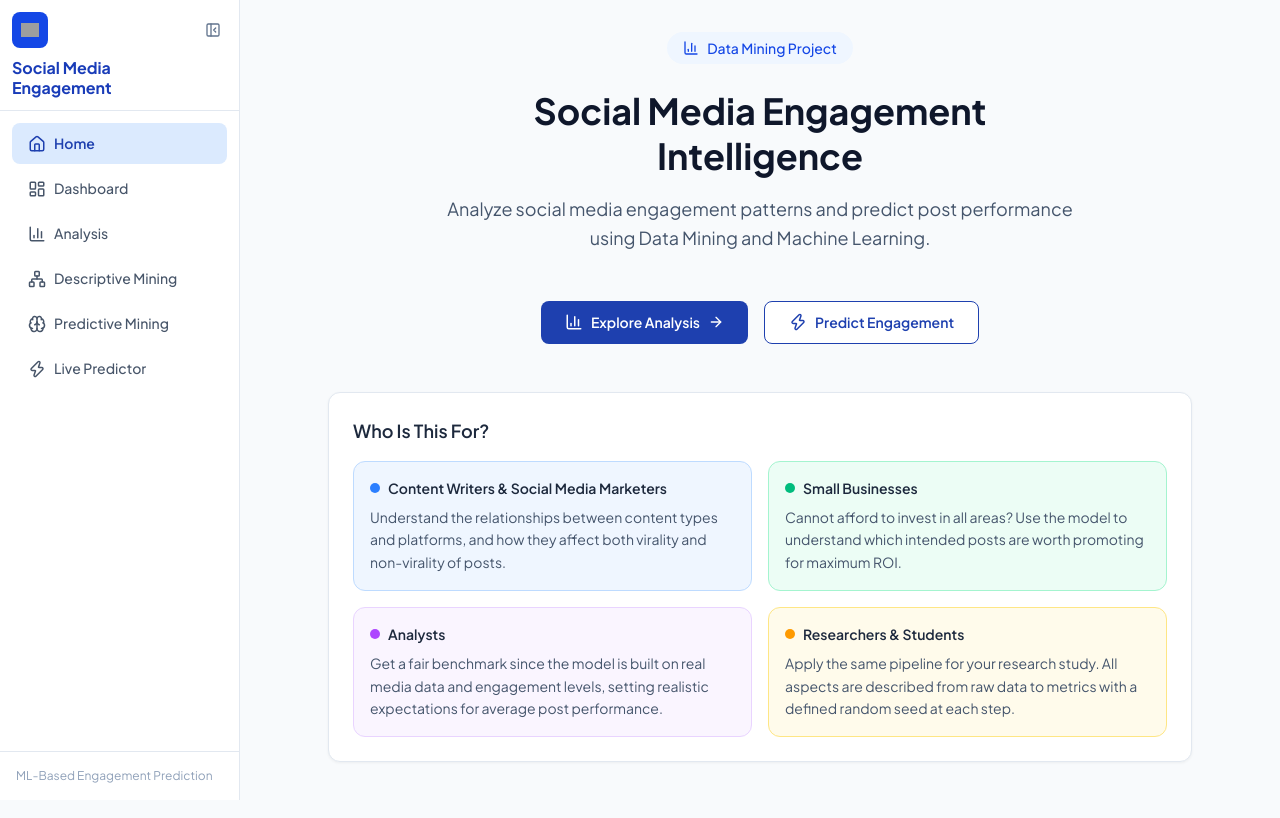
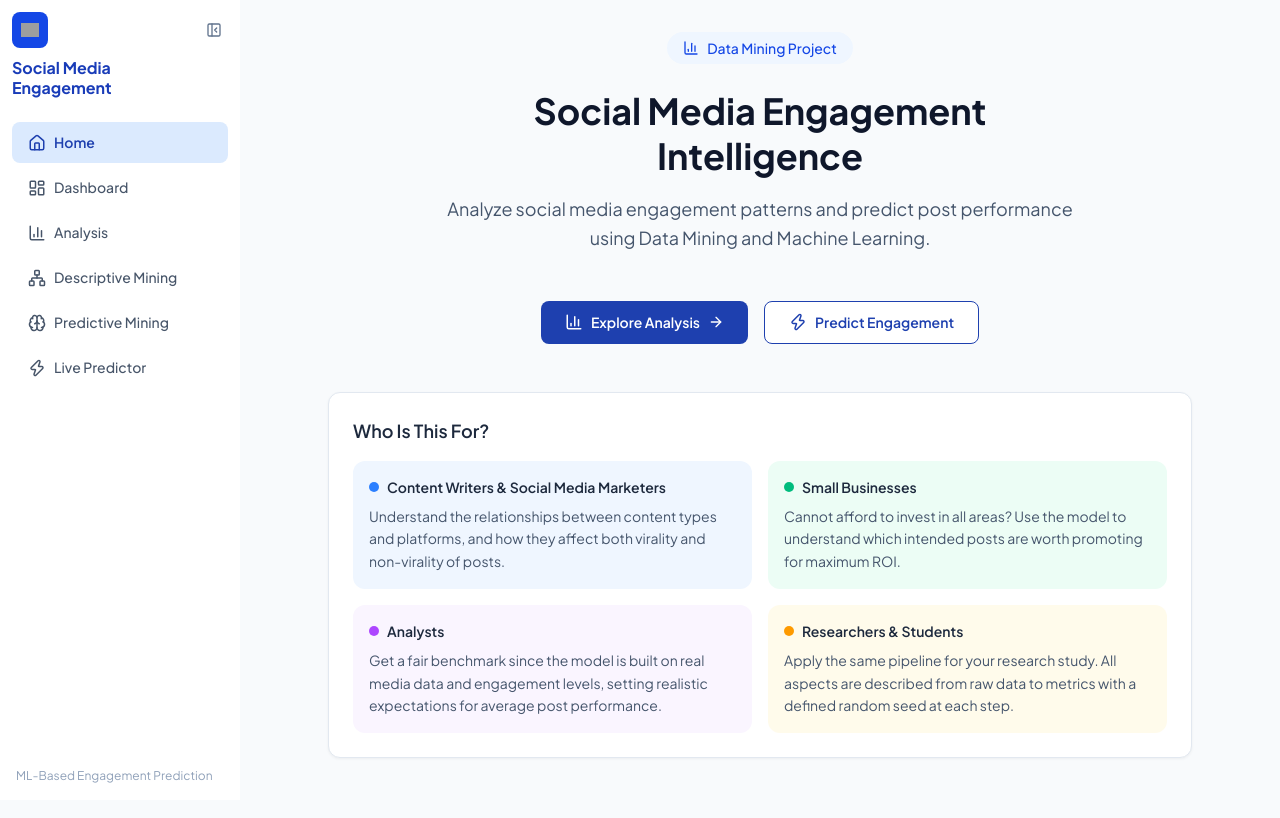
Before and after one commit to thihakyaww/social-media-engagement, a Next.js app in the folder frontend/: page / in a window 1280 px wide. Built offline with nearby package versions, Linux system fonts and the light colour scheme; grey boxes are pictures that could not be loaded.

Commit message:
fix: restore CSS variables and add global SVG border reset

```diff
--- a/frontend/src/app/globals.css
+++ b/frontend/src/app/globals.css
@@ -16,20 +16,21 @@
 
 * {
   box-sizing: border-box;
-}
-
-svg * {
-  border: 0 !important;
-}
-
-svg {
-  border: 0 !important;
+  border-width: 0;
+  border-style: solid;
+  border-color: #e2e8f0;
 }
 
 body {
   background: var(--background);
   color: var(--foreground);
   font-family: 'Plus Jakarta Sans', system-ui, -apple-system, sans-serif;
+}
+
+svg, svg * {
+  border: 0 !important;
+  outline: 0 !important;
+  border-width: 0 !important;
 }
 
 .card {
```
